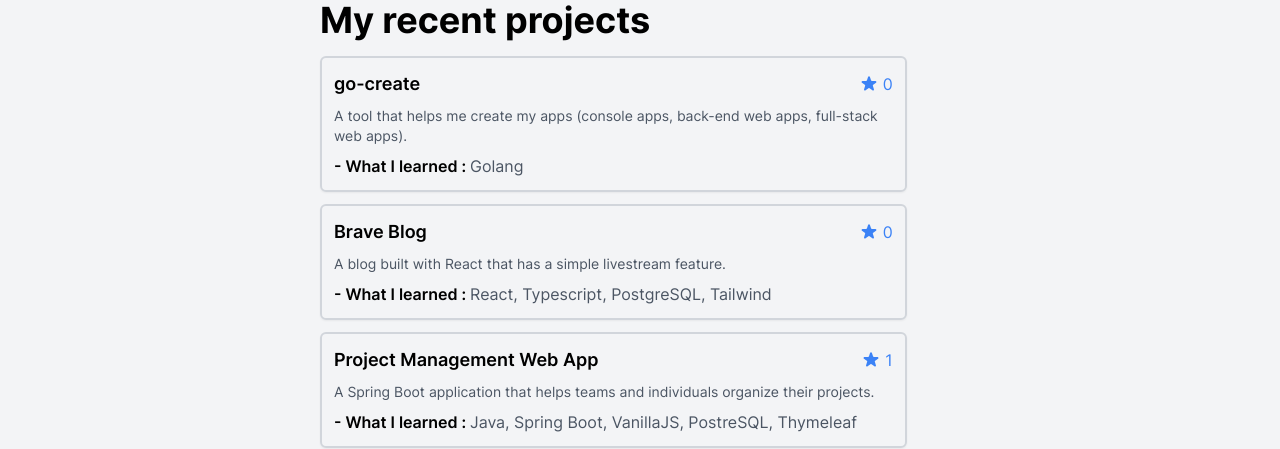
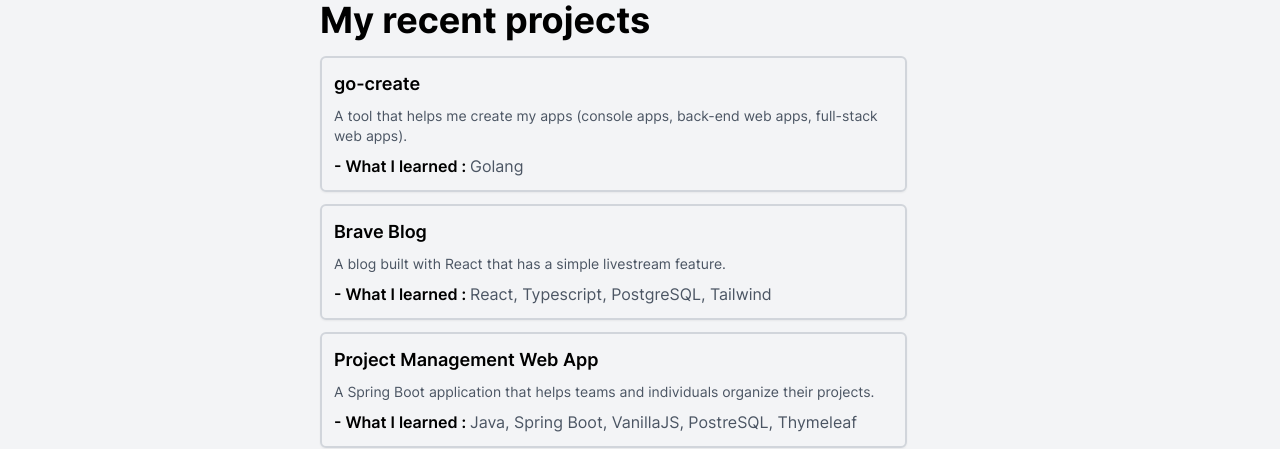
Before and after one commit to Seifbarouni/seifbarouni.live, a Next.js app: page / in a window 1280 px wide. Shown: the part 400-849 px from the top of the page. Built offline with nearby package versions, Linux system fonts and the light colour scheme; what tailwindcss-no-scrollbar would draw is missing.

Commit message:
deleted stars

```diff
--- a/components/home/Project.tsx
+++ b/components/home/Project.tsx
@@ -1,7 +1,6 @@
 interface ProjectProps {
   link: string
   title: string
-  stars: number
   description: string
   learned: string[]
 }
@@ -9,7 +8,6 @@ interface ProjectProps {
 const Project: React.FC<ProjectProps> = ({
   link,
   title,
-  stars,
   description,
   learned,
 }) => {
@@ -19,22 +17,9 @@ const Project: React.FC<ProjectProps> = ({
       target="_blank"
       className="border-2 dark:border-gray-700 border-gray-300  rounded-md p-3  cursor-pointer flex flex-col space-y-2 shadow-sm"
     >
-      <div className="flex items-center justify-between">
-        <h1 className="dark:text-white text-black text-lg font-semibold">
-          {title}
-        </h1>
-        <span className="flex items-center space-x-1 text-blue-500 dark:text-blue-400">
-          <svg
-            xmlns="http://www.w3.org/2000/svg"
-            className="h-5 w-5"
-            viewBox="0 0 20 20"
-            fill="currentColor"
-          >
-            <path d="M9.049 2.927c.3-.921 1.603-.921 1.902 0l1.07 3.292a1 1 0 00.95.69h3.462c.969 0 1.371 1.24.588 1.81l-2.8 2.034a1 1 0 00-.364 1.118l1.07 3.292c.3.921-.755 1.688-1.54 1.118l-2.8-2.034a1 1 0 00-1.175 0l-2.8 2.034c-.784.57-1.838-.197-1.539-1.118l1.07-3.292a1 1 0 00-.364-1.118L2.98 8.72c-.783-.57-.38-1.81.588-1.81h3.461a1 1 0 00.951-.69l1.07-3.292z" />
-          </svg>
-          <span>{stars}</span>
-        </span>
-      </div>
+      <h1 className="dark:text-white text-black text-lg font-semibold">
+        {title}
+      </h1>
       <p className="dark:text-gray-400 text-gray-600 text-sm">{description}</p>
       <div>
         <span className="dark:text-white text-black font-semibold">
--- a/components/home/RecentProjects.tsx
+++ b/components/home/RecentProjects.tsx
@@ -9,35 +9,30 @@ const RecentProjects: React.FC<RecentProjectsProps> = () => {
         link="https://github.com/Seifbarouni/go-create"
         title="go-create"
         description="A tool that helps me create my apps (console apps, back-end web apps, full-stack web apps)."
-        stars={0}
         learned={['Golang']}
       />
       <Project
         link="https://github.com/Seifbarouni/BraveBlog-frontend"
         title="Brave Blog"
         description="A blog built with React that has a simple livestream feature."
-        stars={0}
         learned={['React', 'Typescript', 'PostgreSQL', 'Tailwind']}
       />
       <Project
         link="https://github.com/Seifbarouni/Project-Management-Web-App"
         title="Project Management Web App"
         description="A Spring Boot application that helps teams and individuals organize their projects. "
-        stars={1}
         learned={['Java', 'Spring Boot', 'VanillaJS', 'PostreSQL', 'Thymeleaf']}
       />
       <Project
         link="https://github.com/Seifbarouni/Comm"
         title="Comm"
         description="A social media app inspired by Reddit."
-        stars={0}
         learned={['Svelte', 'PostgreSQL', 'Tailwind']}
       />
       <Project
         link="https://github.com/Seifbarouni/svelte-covid19-tracker"
         title="Covid-19 Tracker"
         description="An app that displays news about covid-19 from covid19api.com."
-        stars={0}
         learned={['Svelte', 'Tailwind']}
       />
     </div>
```
